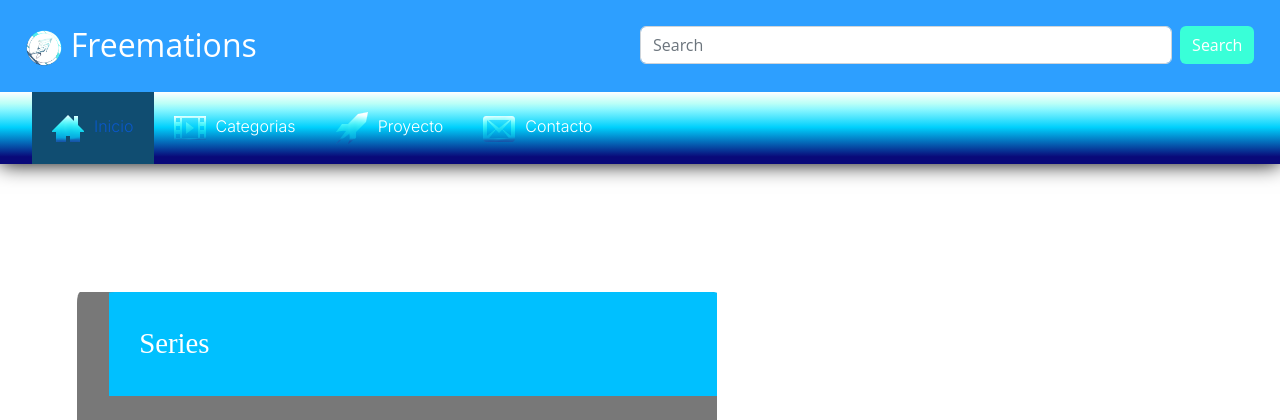
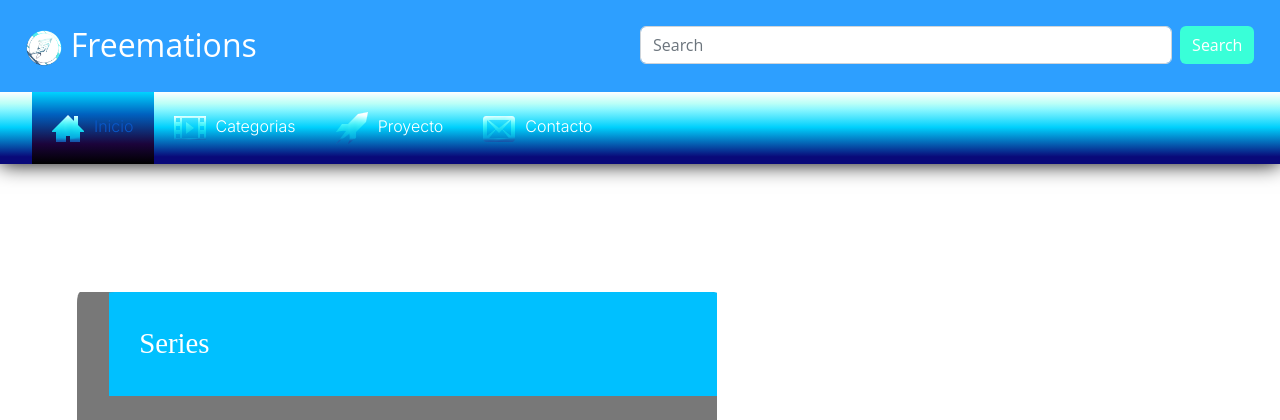
Before and after one commit to Freemations/Freemations, a PHP site: page / in a window 1280 px wide, with the pointer over the restyled element. Shown: the top 420 px of the page. Run offline with PHP 8.4, Linux system fonts and the light colour scheme.

Commit message:
Update estilos.css

```diff
--- a/CSS/estilos.css
+++ b/CSS/estilos.css
@@ -140,7 +140,11 @@ header nav ul li img {
 header nav ul li a:hover {
 
 	content:'';
-	background: #104d71;
+	background: rgb(0,0,0);
+	background: -moz-linear-gradient(0deg, rgba(0,0,0,1) 0%, rgba(27,4,59,1) 28%, rgba(0,97,191,1) 69%, rgba(0,211,255,1) 100%);
+	background: -webkit-linear-gradient(0deg, rgba(0,0,0,1) 0%, rgba(27,4,59,1) 28%, rgba(0,97,191,1) 69%, rgba(0,211,255,1) 100%);
+	background: linear-gradient(0deg, rgba(0,0,0,1) 0%, rgba(27,4,59,1) 28%, rgba(0,97,191,1) 69%, rgba(0,211,255,1) 100%);
+	filter: progid:DXImageTransform.Microsoft.gradient(startColorstr="#000000",endColorstr="#00d3ff",GradientType=1);
   	transition:1s;
 
 }
```
